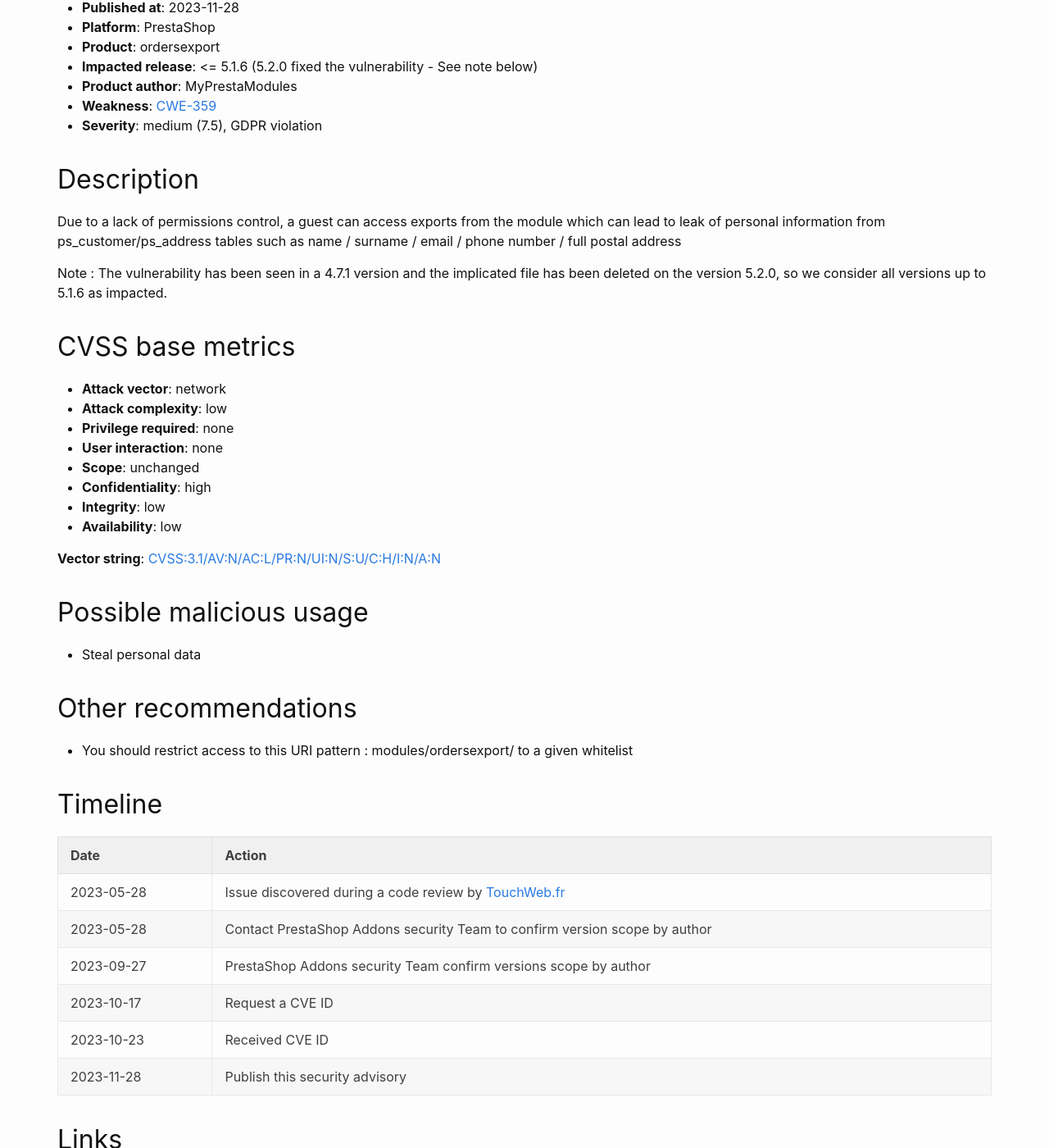
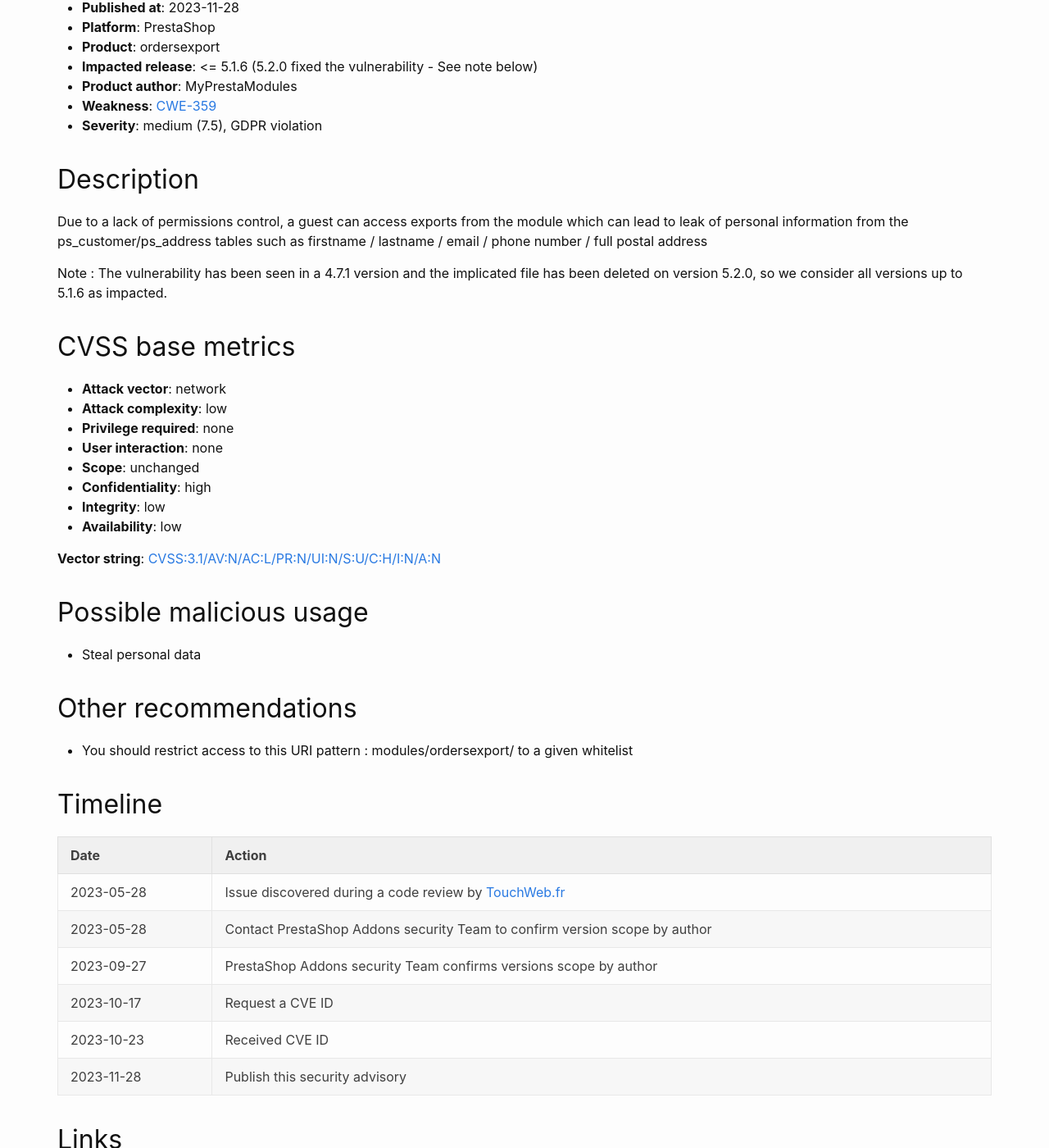
Before and after one commit to friends-of-presta/security-advisories, a Jekyll site: the page built from _posts/2023-11-28-ordersexport.md, in a window 1280 px wide and 1400 px high, scrolled down 839 px. Shown: the whole window at 82% size. Built offline with Jekyll 4.4.1, drawn with Linux system fonts in a browser that asks for light colours.

Commit message:
Update 2023-11-28-ordersexport.md
english + changement des colonnes leak

```diff
--- a/_posts/2023-11-28-ordersexport.md
+++ b/_posts/2023-11-28-ordersexport.md
@@ -25,9 +25,9 @@ In the module "Orders (CSV, Excel) Export PRO" (ordersexport) up to version 5.1.
 
 ## Description
 
-Due to a lack of permissions control, a guest can access exports from the module which can lead to leak of personal information from ps_customer/ps_address tables such as name / surname / email / phone number / full postal address
+Due to a lack of permissions control, a guest can access exports from the module which can lead to leak of personal information from the ps_customer/ps_address tables such as firstname / lastname / email / phone number / full postal address
 
-Note : The vulnerability has been seen in a 4.7.1 version and the implicated file has been deleted on the version 5.2.0, so we consider all versions up to 5.1.6 as impacted.
+Note : The vulnerability has been seen in a 4.7.1 version and the implicated file has been deleted on version 5.2.0, so we consider all versions up to 5.1.6 as impacted.
 
 ## CVSS base metrics
 
@@ -56,7 +56,7 @@ Note : The vulnerability has been seen in a 4.7.1 version and the implicated fil
 |--|--|
 | 2023-05-28 | Issue discovered during a code review by [TouchWeb.fr](https://www.touchweb.fr) |
 | 2023-05-28 | Contact PrestaShop Addons security Team to confirm version scope by author |
-| 2023-09-27 | PrestaShop Addons security Team confirm versions scope by author |
+| 2023-09-27 | PrestaShop Addons security Team confirms versions scope by author |
 | 2023-10-17 | Request a CVE ID |
 | 2023-10-23 | Received CVE ID |
 | 2023-11-28 | Publish this security advisory |
```
